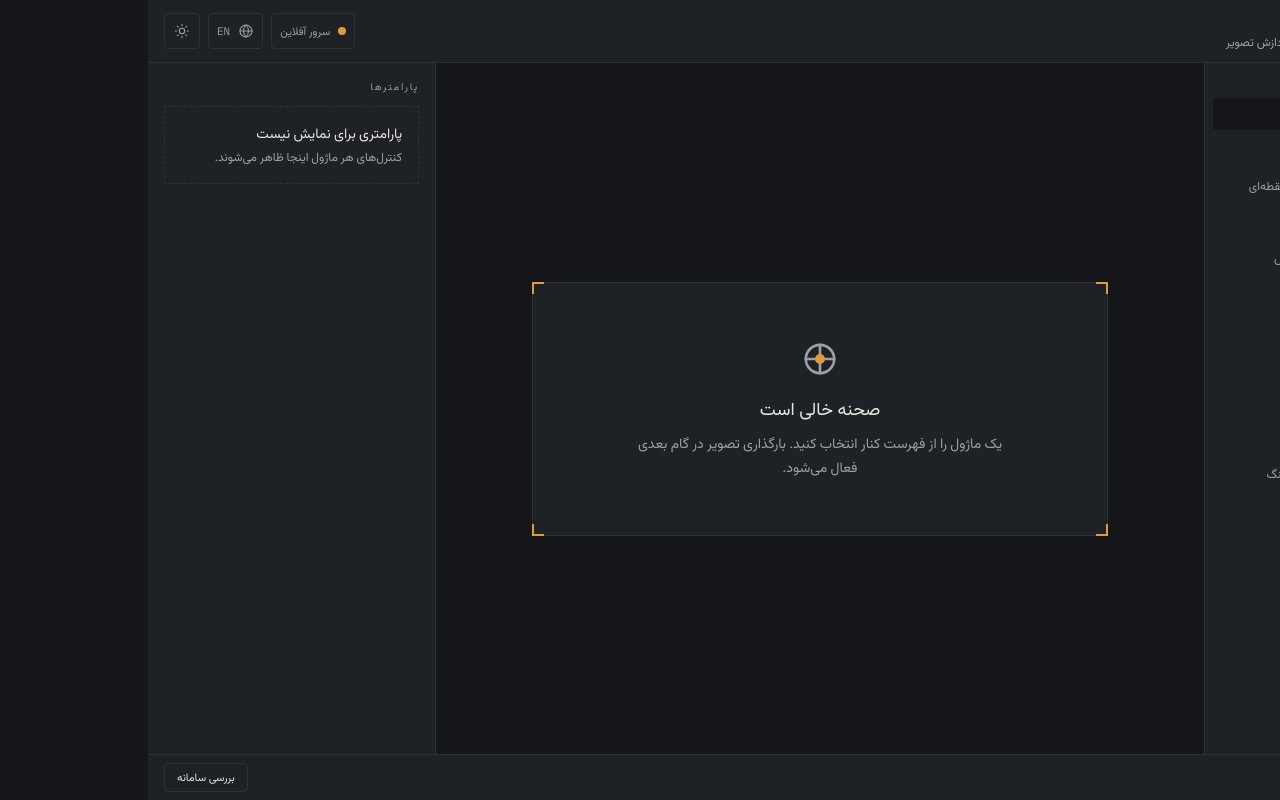
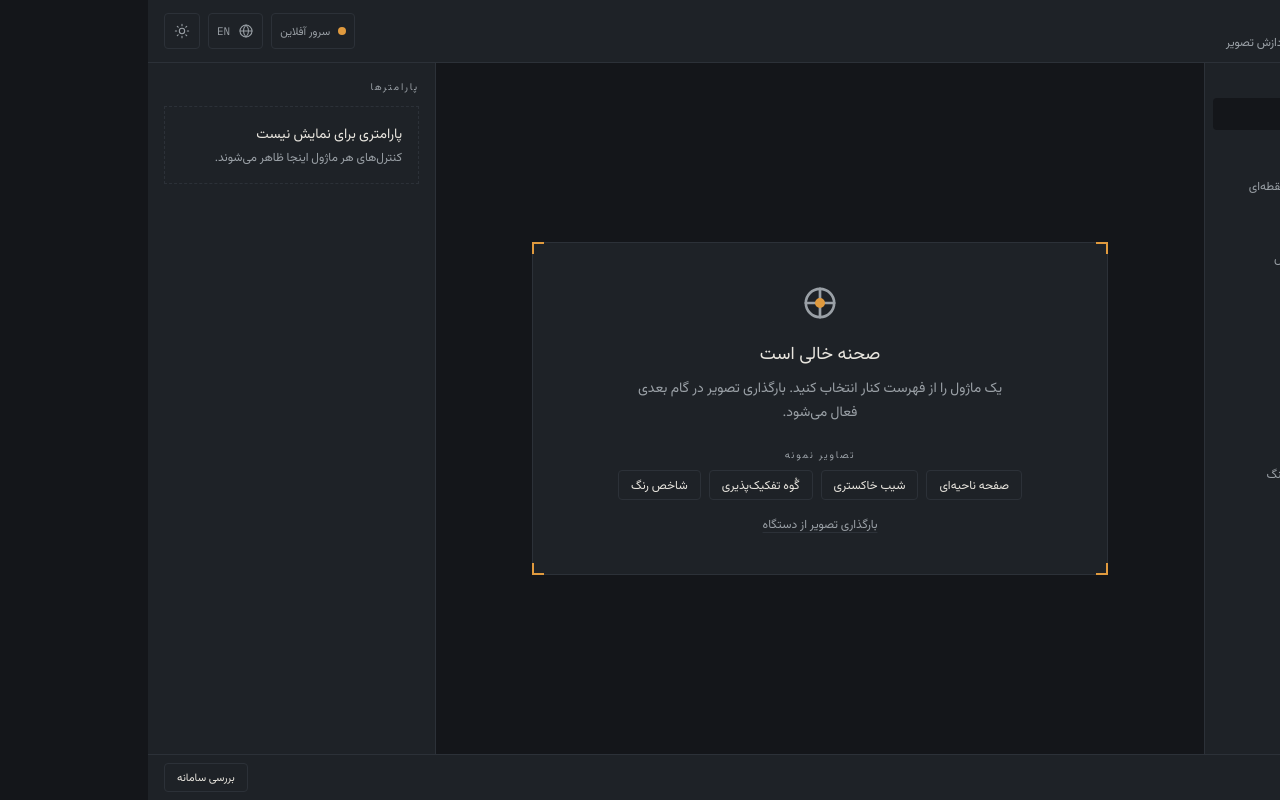
Before and after one commit to Al4AMD/NegarLab, a React (Vite) app in the folder apps/web/: page / in a window 1280 px wide. Built offline with nearby package versions, Linux system fonts and the light colour scheme; no server answers.

Commit message:
feat(web): load demo and uploaded images into stage

```diff
--- a/apps/web/src/components/Stage.tsx
+++ b/apps/web/src/components/Stage.tsx
@@ -1,4 +1,6 @@
+import { useEffect, useRef } from "react";
 import { useTranslation } from "react-i18next";
+import { DEMO_IMAGES, useImageStore } from "../lib/imageStore";
 import { ApertureMark } from "./Icons";
 
 const CORNERS = [
@@ -8,16 +10,70 @@ const CORNERS = [
   "-end-px -bottom-px border-e-2 border-b-2",
 ];
 
+function ImageCanvas() {
+  const image = useImageStore((state) => state.image);
+  const canvasRef = useRef<HTMLCanvasElement>(null);
+
+  useEffect(() => {
+    const canvas = canvasRef.current;
+    if (!canvas || !image) return;
+    canvas.width = image.width;
+    canvas.height = image.height;
+    const context = canvas.getContext("2d");
+    if (!context) return;
+    const pixels = new Uint8ClampedArray(image.data.length);
+    pixels.set(image.data);
+    context.putImageData(new ImageData(pixels, image.width, image.height), 0, 0);
+  }, [image]);
+
+  if (!image) return null;
+
+  return (
+    <div
+      className="border border-edge p-2"
+      style={{
+        backgroundImage: "repeating-conic-gradient(#2C3138 0% 25%, #1E2227 0% 50%)",
+        backgroundSize: "16px 16px",
+      }}
+    >
+      <canvas
+        ref={canvasRef}
+        data-testid="stage-image"
+        aria-label="loaded image"
+        className="mx-auto block max-h-[62vh] w-auto max-w-full"
+      />
+    </div>
+  );
+}
+
 export function Stage() {
   const { t } = useTranslation();
+  const image = useImageStore((state) => state.image);
+  const label = useImageStore((state) => state.label);
+  const loading = useImageStore((state) => state.loading);
+  const errorKey = useImageStore((state) => state.errorKey);
+  const loadDemo = useImageStore((state) => state.loadDemo);
+  const loadFile = useImageStore((state) => state.loadFile);
+  const inputRef = useRef<HTMLInputElement>(null);
 
   return (
     <main
-      className="flex min-h-[46vh] items-center justify-center border-edge p-4 lg:min-h-0 lg:p-8"
-      aria-label={t("stage.empty.title")}
+      className="flex min-h-[46vh] flex-col items-center justify-center gap-4 border-edge p-4 lg:min-h-0 lg:p-8"
+      aria-label={t("stage.aria")}
       data-testid="stage"
     >
-      <div className="relative w-full max-w-xl border border-edge bg-panel px-6 py-14 text-center">
+      {image ? (
+        <>
+          <ImageCanvas />
+          <p className="text-xs text-slate">
+            {label} ·{" "}
+            <span className="numeric">
+              {image.width}×{image.height}
+            </span>
+          </p>
+        </>
+      ) : (
+        <div className="relative w-full max-w-xl border border-edge bg-panel px-6 py-10 text-center">
           {CORNERS.map((corner) => (
             <span
               key={corner}
@@ -30,7 +86,53 @@ export function Stage() {
           <p className="mx-auto mt-2 max-w-sm text-sm leading-6 text-slate">
             {t("stage.empty.body")}
           </p>
+          <p className="mt-6 text-[10px] uppercase tracking-[0.18em] text-slate">
+            {t("stage.demoLabel")}
+          </p>
+          <div className="mt-2 flex flex-wrap justify-center gap-2">
+            {DEMO_IMAGES.map((name) => (
+              <button
+                key={name}
+                type="button"
+                data-testid={`demo-${name}`}
+                onClick={() => void loadDemo(name)}
+                className="rounded-sm border border-edge px-3 py-1.5 text-xs text-chalk transition-colors hover:border-safelight"
+              >
+                {t(`stage.demos.${name}`)}
+              </button>
+            ))}
           </div>
+          <input
+            ref={inputRef}
+            type="file"
+            accept="image/*"
+            className="sr-only"
+            onChange={(event) => {
+              const file = event.target.files?.[0];
+              if (file) void loadFile(file);
+              event.target.value = "";
+            }}
+          />
+          <button
+            type="button"
+            onClick={() => inputRef.current?.click()}
+            className="mt-4 text-xs text-slate underline decoration-edge underline-offset-4 hover:text-chalk"
+          >
+            {t("stage.upload")}
+          </button>
+        </div>
+      )}
+
+      {loading && (
+        <p role="status" className="text-xs text-slate">
+          {t("stage.loading")}
+        </p>
+      )}
+      {errorKey && (
+        <p role="alert" className="text-xs text-safelight">
+          {t(errorKey)}
+        </p>
+      )}
     </main>
   );
 }
--- a/apps/web/src/i18n/locales/en/common.json
+++ b/apps/web/src/i18n/locales/en/common.json
@@ -64,6 +64,20 @@
     "empty": {
       "title": "The stage is empty",
       "body": "Pick a module from the rail. Image upload arrives in the next wave."
+    },
+    "aria": "Image stage",
+    "demoLabel": "Demo images",
+    "upload": "Upload an image",
+    "loading": "Loading…",
+    "demos": {
+      "zone-plate": "Zone plate",
+      "gray-ramp": "Gray ramp",
+      "resolution-wedge": "Resolution wedge",
+      "color-checker": "Color checker"
+    },
+    "errors": {
+      "load": "Could not load the demo image.",
+      "upload": "Upload failed. Is the backend available?"
     }
   },
   "dock": {
--- a/apps/web/src/i18n/locales/fa/common.json
+++ b/apps/web/src/i18n/locales/fa/common.json
@@ -64,6 +64,20 @@
     "empty": {
       "title": "صحنه خالی است",
       "body": "یک ماژول را از فهرست کنار انتخاب کنید. بارگذاری تصویر در گام بعدی فعال می‌شود."
+    },
+    "aria": "صحنه تصویر",
+    "demoLabel": "تصاویر نمونه",
+    "upload": "بارگذاری تصویر از دستگاه",
+    "loading": "در حال بارگذاری…",
+    "demos": {
+      "zone-plate": "صفحه ناحیه‌ای",
+      "gray-ramp": "شیب خاکستری",
+      "resolution-wedge": "گُوه تفکیک‌پذیری",
+      "color-checker": "شاخص رنگ"
+    },
+    "errors": {
+      "load": "بارگذاری تصویر نمونه ناموفق بود.",
+      "upload": "بارگذاری تصویر ناموفق بود. بک‌اند در دسترس است؟"
     }
   },
   "dock": {
--- /dev/null
+++ b/apps/web/src/lib/decodeImage.ts
@@ -0,0 +1,19 @@
+import type { RgbaImage } from "@negarlab/ip";
+
+export async function decodeImageBlob(blob: Blob): Promise<RgbaImage> {
+  const bitmap = await createImageBitmap(blob);
+  try {
+    const canvas = new OffscreenCanvas(bitmap.width, bitmap.height);
+    const context = canvas.getContext("2d");
+    if (!context) throw new Error("2d context unavailable");
+    context.drawImage(bitmap, 0, 0);
+    const pixels = context.getImageData(0, 0, bitmap.width, bitmap.height);
+    return {
+      width: bitmap.width,
+      height: bitmap.height,
+      data: new Uint8ClampedArray(pixels.data),
+    };
+  } finally {
+    bitmap.close();
+  }
+}
--- /dev/null
+++ b/apps/web/src/lib/imageStore.ts
@@ -0,0 +1,65 @@
+import type { RgbaImage } from "@negarlab/ip";
+import { create } from "zustand";
+import { decodeImageBlob } from "./decodeImage";
+
+export const DEMO_IMAGES = [
+  "zone-plate",
+  "gray-ramp",
+  "resolution-wedge",
+  "color-checker",
+] as const;
+
+export type DemoName = (typeof DEMO_IMAGES)[number];
+
+interface ImageState {
+  image: RgbaImage | null;
+  label: string | null;
+  loading: boolean;
+  errorKey: string | null;
+  loadDemo: (name: DemoName) => Promise<void>;
+  loadFile: (file: File) => Promise<void>;
+  clear: () => void;
+}
+
+async function ingestFile(file: File): Promise<string> {
+  const body = new FormData();
+  body.append("file", file);
+  const response = await fetch("/api/v1/ingest", { method: "POST", body });
+  if (!response.ok) throw new Error("ingest_failed");
+  const summary = (await response.json()) as { image_id: string };
+  return summary.image_id;
+}
+
+export const useImageStore = create<ImageState>((set) => ({
+  image: null,
+  label: null,
+  loading: false,
+  errorKey: null,
+
+  loadDemo: async (name) => {
+    set({ loading: true, errorKey: null });
+    try {
+      const response = await fetch(`/demo/${name}.png`);
+      if (!response.ok) throw new Error("demo_fetch_failed");
+      const image = await decodeImageBlob(await response.blob());
+      set({ image, label: `${name}.png`, loading: false });
+    } catch {
+      set({ loading: false, errorKey: "stage.errors.load" });
+    }
+  },
+
+  loadFile: async (file) => {
+    set({ loading: true, errorKey: null });
+    try {
+      const imageId = await ingestFile(file);
+      const response = await fetch(`/api/v1/images/${imageId}`);
+      if (!response.ok) throw new Error("image_fetch_failed");
+      const image = await decodeImageBlob(await response.blob());
+      set({ image, label: file.name, loading: false });
+    } catch {
+      set({ loading: false, errorKey: "stage.errors.upload" });
+    }
+  },
+
+  clear: () => set({ image: null, label: null, loading: false, errorKey: null }),
+}));
--- a/packages/ip/src/pixel.ts
+++ b/packages/ip/src/pixel.ts
@@ -1,7 +1,7 @@
 import type { RgbaImage } from "./types";
 
 export function clamp01(value: number): number {
-  return value < 0 ? 0 : value > 1 ? 1 : value;
+  return value < 0 ? 0 : Math.min(value, 1);
 }
 
 export function toByte(value: number): number {
```
Also changed, not shown: 4 other files (tests, documents, lock files or other folders). Lines whose indentation alone changed are shown as unchanged.
